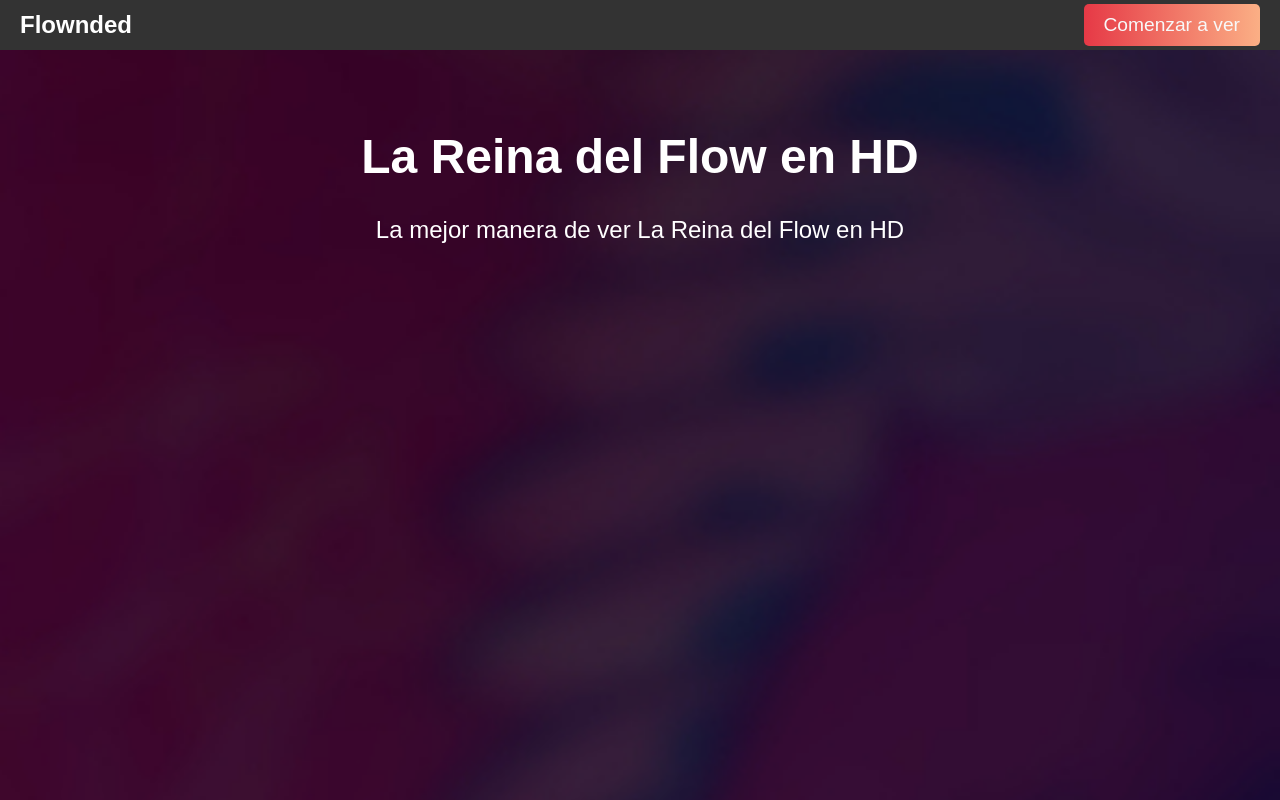
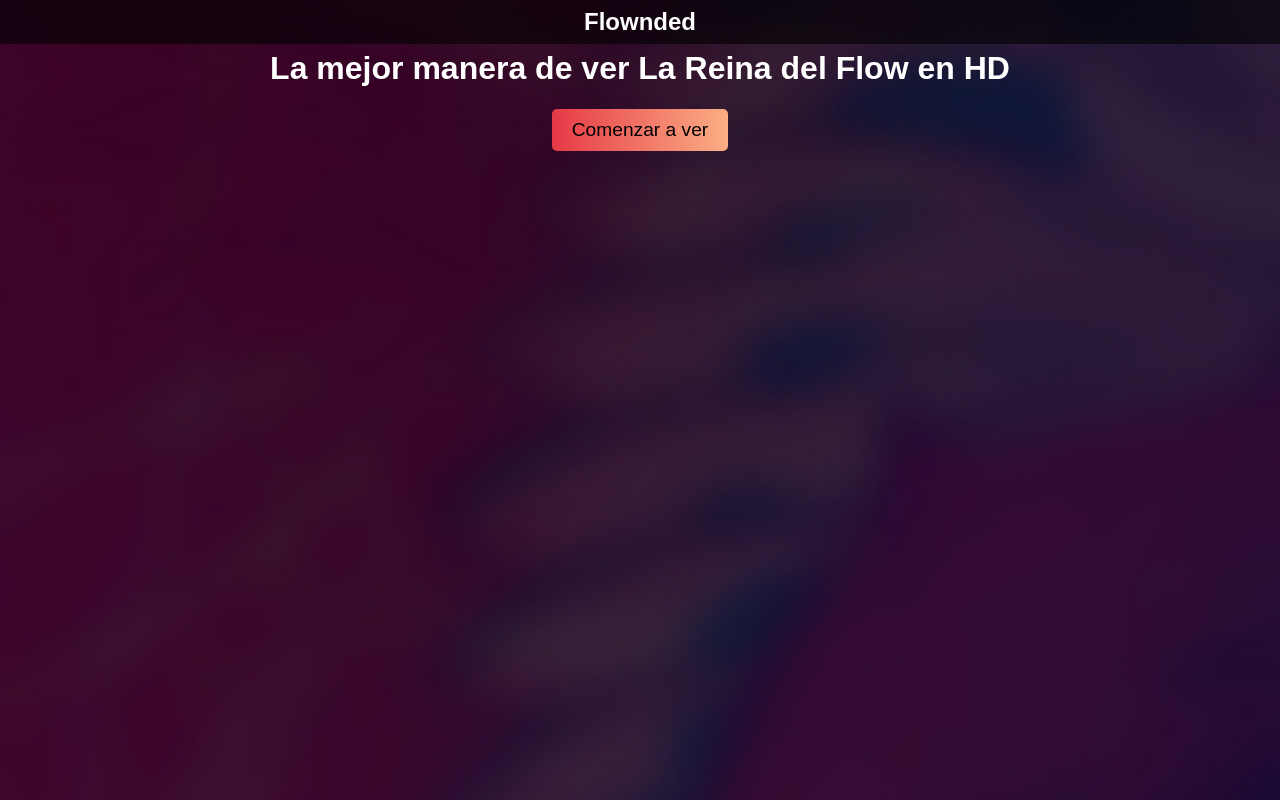
Before and after one commit to JeamDeveloper/Flownded, a plain HTML site: page index.html in a window 1280 px wide. Drawn offline with Linux system fonts and the light colour scheme.

Commit message:
Actualizar index.html

```diff
--- a/index.html
+++ b/index.html
@@ -10,34 +10,24 @@
 			background-size: cover;
 			font-family: Arial, sans-serif;
 			color: #fff;
-			padding: 21px 16px 21px 16px;
+			padding: 21px 16px;
 			text-align: center;
 		}
 		.toolbar {
+			background-color: rgba(0,0,0,0.6);
 			position: fixed;
 			top: 0;
 			left: 0;
 			right: 0;
-			height: 50px;
-			background-color: #333;
+			padding: 8px;
+		}
+		.toolbar h1 {
+			margin: 0;
+			font-size: 1.5em;
 			color: #fff;
-			padding: 10px 20px;
-			box-sizing: border-box;
-			display: flex;
-			align-items: center;
-			justify-content: space-between;
-		}
-		h1 {
-			font-size: 3em;
-			margin-top: 100px;
-		}
-		p {
-			font-size: 1.5em;
-			margin-bottom: 50px;
 		}
 		button {
 			background-image: linear-gradient(to right, #E63946, #FBAF85);
-			color: #F8F8F8;
 			padding: 10px 20px;
 			border: none;
 			border-radius: 5px;
@@ -48,10 +38,9 @@
 </head>
 <body>
 	<div class="toolbar">
-		<h2>Flownded</h2>
-		<button>Comenzar a ver</button>
+		<h1>Flownded</h1>
 	</div>
-	<h1>La Reina del Flow en HD</h1>
-	<p>La mejor manera de ver La Reina del Flow en HD</p>
+	<h1>La mejor manera de ver La Reina del Flow en HD</h1>
+	<button>Comenzar a ver</button>
 </body>
 </html>
```
